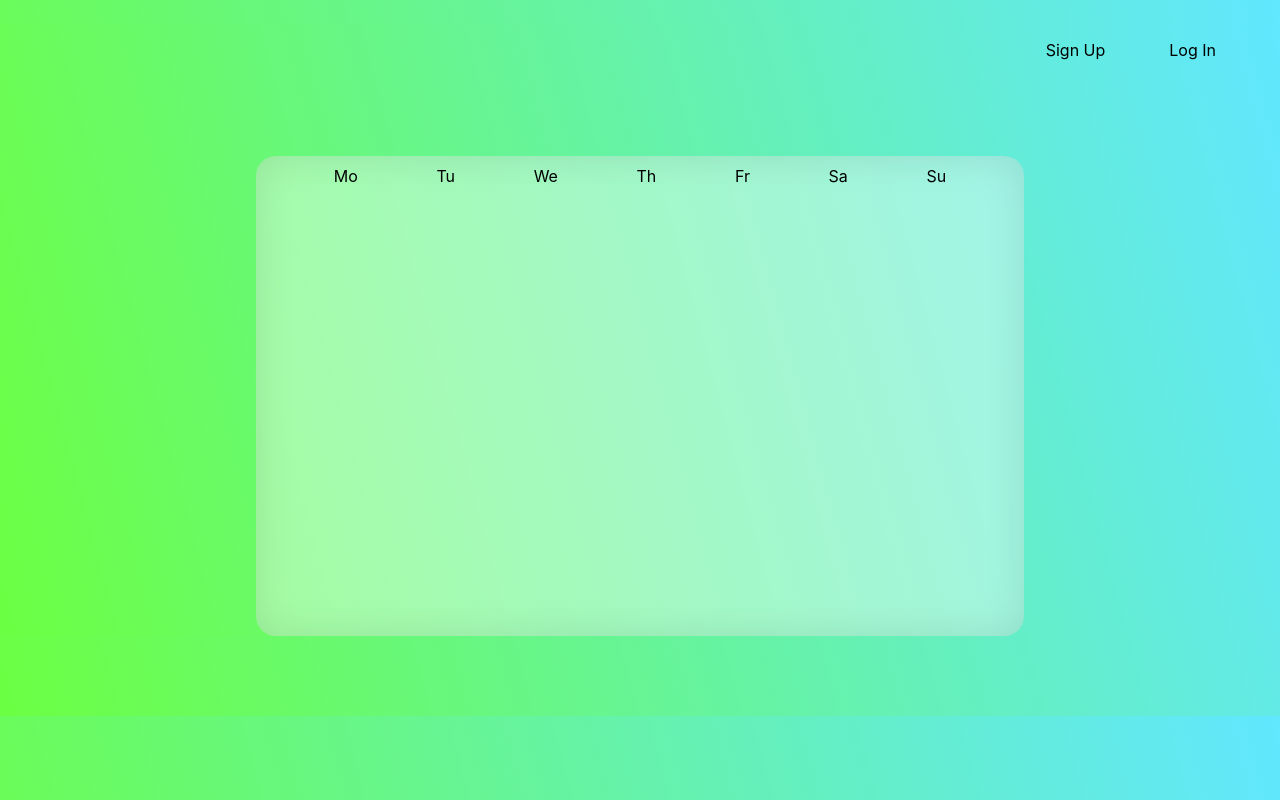
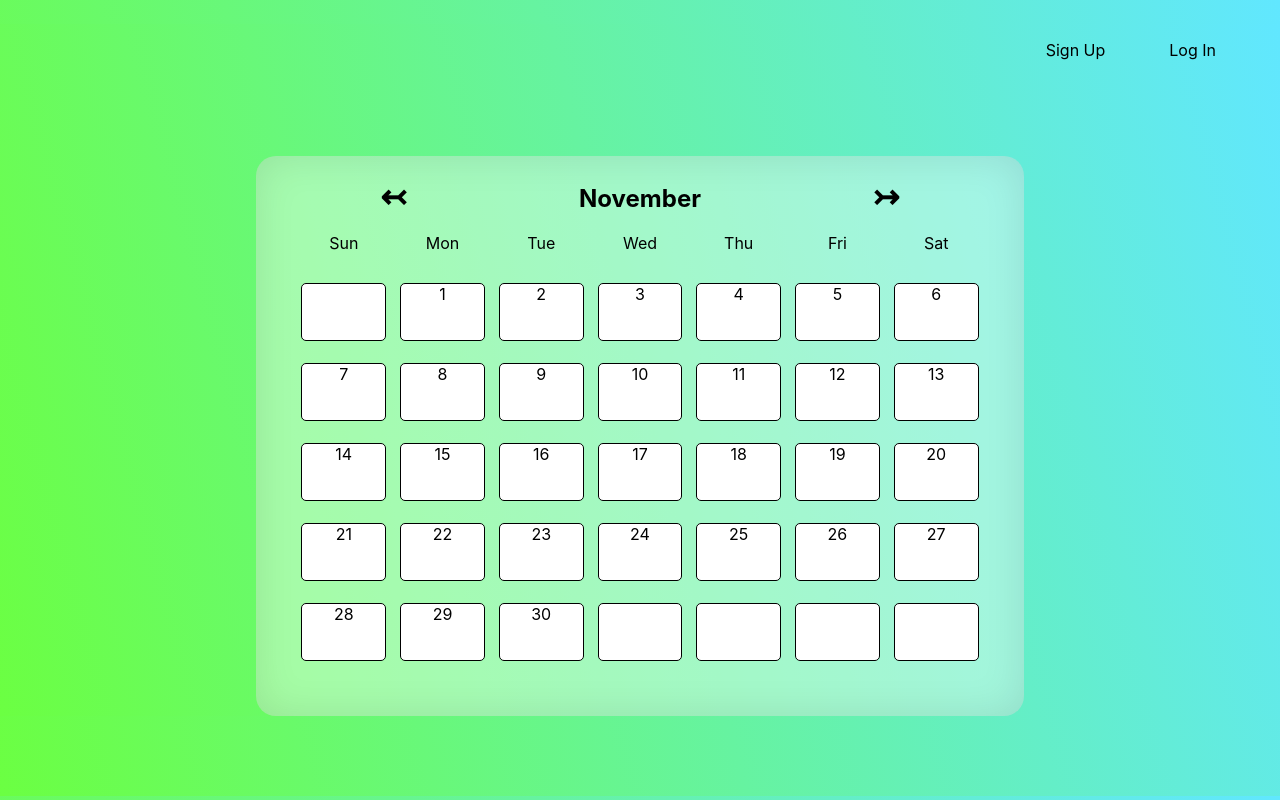
Before and after one commit to DmPolikarpov/calendar-react-app, a React (Create React App) app in the folder calendar-react-app/: page / in a window 1280 px wide. Built offline with nearby package versions, Linux system fonts and the light colour scheme.

Commit message:
new component 'Monthnavbar' was created to navigate between months

```diff
--- a/calendar-react-app/src/components/calendar/Calendar.css
+++ b/calendar-react-app/src/components/calendar/Calendar.css
@@ -1,6 +1,6 @@
 .calendar {
     width: 60%;
-    height: 60vh;
+    height: 70vh;
     margin: 10vh auto;
     background-color: rgba(255, 255, 255, 0.4);
     box-shadow: 0 0 40px rgba(0, 0, 0, .1) inset;
@@ -8,8 +8,35 @@
 }
 .weekdays-container {
     width: 90%;
+    height: 7vh;
     display: flex;
     justify-content: space-around;
     margin: 0 auto;
     padding: 10px 0;
 }
+.week-day {
+    padding-top: 2vh;
+}
+.day-zone {
+    width: 12%;
+    height: 7vh;
+    margin: 3px;
+}
+.month-container {
+    width: 90%;
+    height: 50vh;
+    margin: auto;
+    display: flex;
+    flex-wrap: wrap;
+    justify-content: space-around;
+}
+.day {
+    border: 1px solid #000;
+    border-radius: 5px;
+    cursor: pointer;
+    background-color: #fff;
+}
+.day:hover {
+    transform: scale(1.2);
+    border-color: rgb(241, 227, 28);
+}
--- a/calendar-react-app/src/components/calendar/Calendar.js
+++ b/calendar-react-app/src/components/calendar/Calendar.js
@@ -1,17 +1,38 @@
 import React from 'react';
 import './Calendar.css';
 import constants from '../../configs/constants';
+import Monthnavbar from '../monthnavbar/Monthnavbar';
 
 const Calendar = () => {
+    let getMonthDays = () => {
+        let days = [];
+        let counter = 1;
+        let date = new Date();
+        let daysInMonth = new Date(date.getFullYear(), date.getMonth()+1, 0).getDate();
+        let firstDay = new Date(date.getFullYear(), date.getMonth(), 1).getDay();
+        let lastDay =  new Date(date.getFullYear(), date.getMonth(), daysInMonth).getDay();
+        let fullNumberOfDays = firstDay + daysInMonth + 6 - lastDay;
+        for (let i = 0; i < fullNumberOfDays; i++) {
+            if (i < firstDay || i >= firstDay + daysInMonth) {
+                days.push(<div className="day day-zone" key={i}></div>);
+            } else {
+                days.push(<div className="day day-zone" key={i}>{counter}</div>);
+                counter++;
+            }
+        }
+        return days;
+    }
     return (
         <div className="calendar">
+            <Monthnavbar />
             <div className="weekdays-container">
                 {
                     constants.weekdays_short.map(day => {
-                        return <div>{day}</div>
+                        return <div className="week-day day-zone" key={day}>{day}</div>
                     })
                 }
             </div>
+            <div className="month-container">{ getMonthDays() }</div>
         </div>
     )
 }
--- /dev/null
+++ b/calendar-react-app/src/components/monthnavbar/Monthnavbar.css
@@ -0,0 +1,18 @@
+.month-name {
+    width: 90%;
+    height: 5vh;
+    margin: auto;
+    padding-bottom: 1vh;
+    display: flex;
+    justify-content: space-around;
+}
+.month-name h1 {
+    cursor: pointer;
+    color: #000;
+}
+.month-name h1:hover {
+    color: rgb(241, 18, 156);
+}
+.month-name h2 {
+    padding-top: 1vh;
+}
--- /dev/null
+++ b/calendar-react-app/src/components/monthnavbar/Monthnavbar.js
@@ -0,0 +1,19 @@
+import React from 'react';
+import './Monthnavbar.css';
+import constants from '../../configs/constants';
+
+let Monthnavbar = () => {
+    let getMonthName = () => {
+        let month = new Date().getMonth();
+        return <h2>{ constants.months[month] }</h2>
+    }
+    return (
+            <div className="month-name">
+                <h1>&#8610;</h1>
+                { getMonthName() }
+                <h1>&#8611;</h1>
+            </div>
+            )
+}
+
+export default Monthnavbar;
--- a/calendar-react-app/src/configs/constants.js
+++ b/calendar-react-app/src/configs/constants.js
@@ -1,6 +1,7 @@
 let constants = {
-    "weekdays": ["Monday", "Tuesday", "Wednesday", "Thursday", "Friday", "Saturday", "Sunday"],
-    "weekdays_short": ["Mo", "Tu", "We", "Th", "Fr", "Sa", "Su"]
+    "weekdays": ["Sunday", "Monday", "Tuesday", "Wednesday", "Thursday", "Friday", "Saturday"],
+    "weekdays_short": ["Sun", "Mon", "Tue", "Wed", "Thu", "Fri", "Sat"],
+    "months": ["January", "February", "March", "April", "May", "June", "July", "August", "September", "October", "November", "December"]
 }
 
 export default constants;
```
